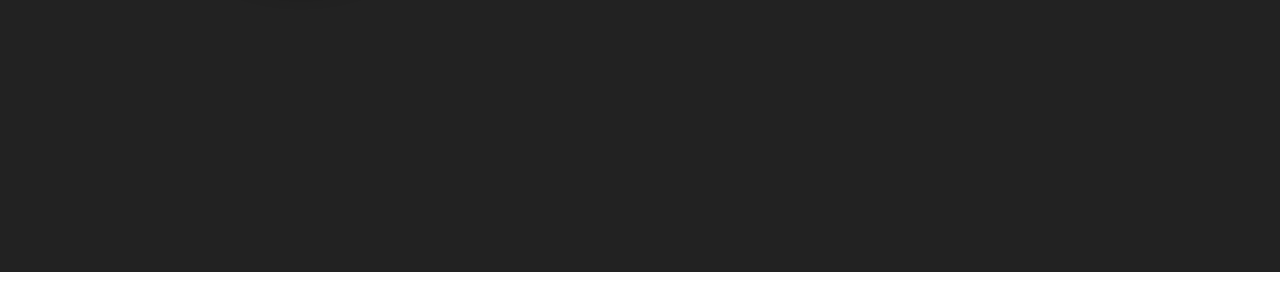
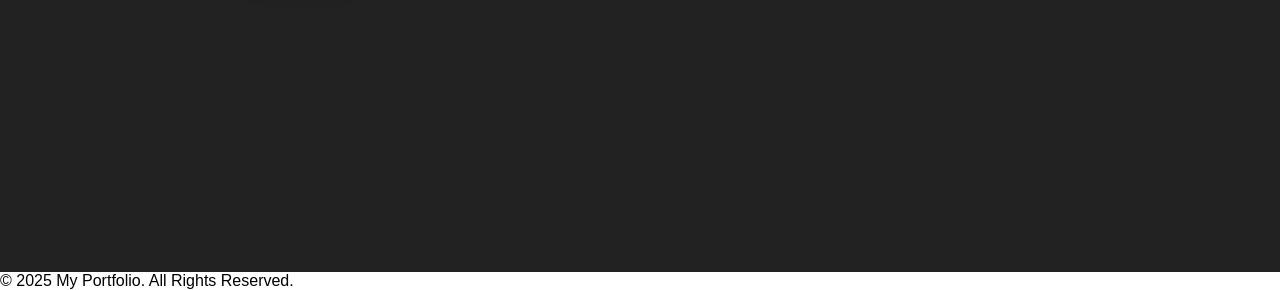
Before and after one commit to SheikhAziz003/Portfolio, a plain HTML site: page index.html in a window 1280 px wide. Shown: the part 528-818 px from the top of the page. Drawn offline with nearby package versions, Linux system fonts and the light colour scheme.

Commit message:
Update index.html

```diff
--- a/index.html
+++ b/index.html
@@ -59,6 +59,11 @@
             </div>
         </div>
     </div>
+    <footer>
+        <div class="footer-container">
+            <p>© 2025 My Portfolio. All Rights Reserved.</p>
+        </div>
+    </footer>
     <script src="https://cdnjs.cloudflare.com/ajax/libs/typed.js/2.0.0/typed.min.js"></script>
     <script>
         var togglebtn=document.querySelector(".togglebtn");
```
